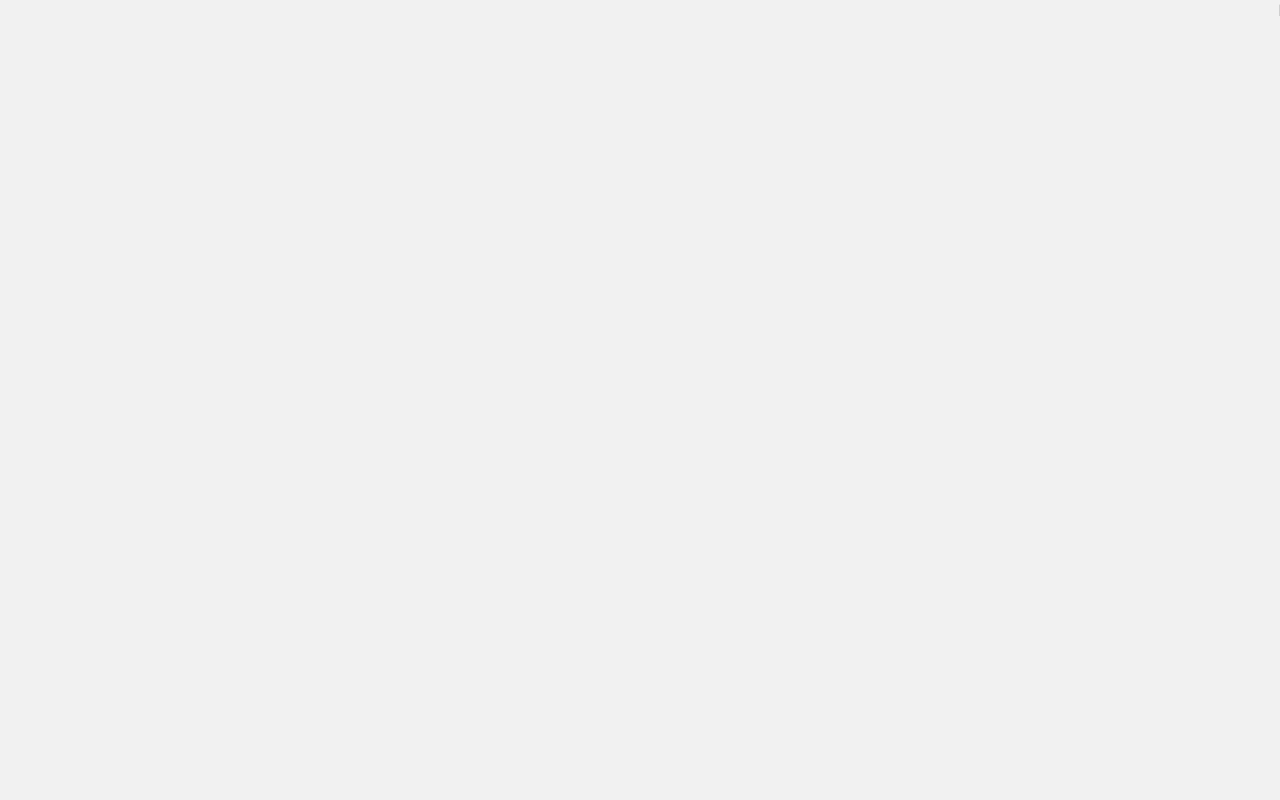
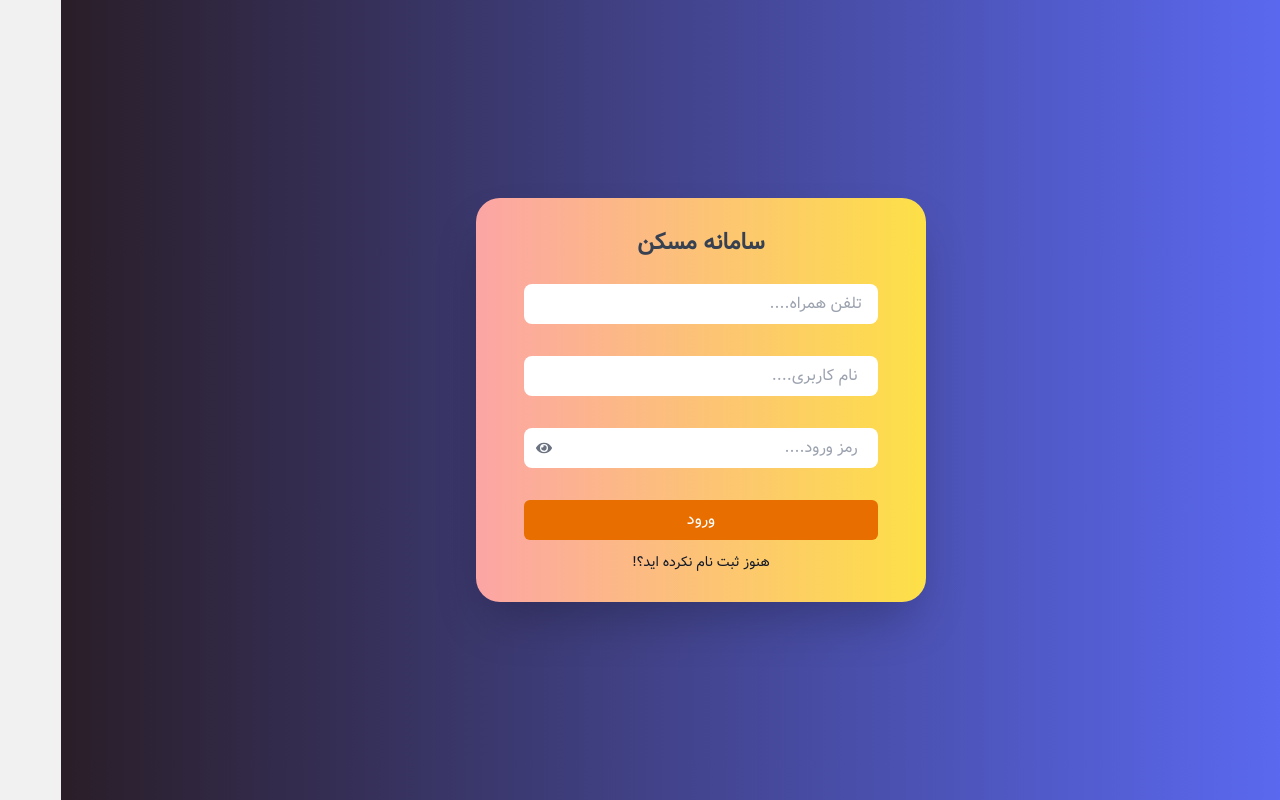
Before and after one commit to chery1392/FrontEnd, a React (Vite) app: page /register in a window 1280 px wide. Built offline with nearby package versions, Linux system fonts and the light colour scheme.

Commit message:
completed Register Styles

```diff
--- a/src/pages/LoginPage.jsx
+++ b/src/pages/LoginPage.jsx
@@ -1,10 +1,10 @@
-import React, { useState, useEffect } from "react";
+import React, { useState } from "react";
 
 import toast from "react-hot-toast";
 import { FaEye, FaEyeSlash } from "react-icons/fa";
 import { useNavigate } from "react-router-dom";
-import { checkUsernameExistence, login } from "../services/auth";
-import api from "../configs/api";
+import { checkUsernameExistence } from "../services/auth";
+
 
 const LoginPage = () => {
   const [username, setUsername] = useState("");
@@ -12,12 +12,6 @@ const LoginPage = () => {
   const [showPassword, setShowPassword] = useState(false);
 
   const navigate = useNavigate();
-
-  let forgetHandler = (e) => {
-    e.preventDefault();
-  };
-
-  useEffect(() => {}, []);
 
   const submitHandler = async (e) => {
     e.preventDefault();
--- a/src/pages/Register.jsx
+++ b/src/pages/Register.jsx
@@ -1,11 +1,108 @@
-import React from 'react';
+import React, { useState, useEffect } from "react";
+
+import toast from "react-hot-toast";
+import { FaEye, FaEyeSlash } from "react-icons/fa";
+import { useNavigate } from "react-router-dom";
+import { checkUsernameExistence, login } from "../services/auth";
+import api from "../configs/api";
 
 const Register = () => {
-    return (
+  const [username, setUsername] = useState("");
+  const [password, setPassword] = useState("");
+  const [phoneNumber, setPhoneNumber] = useState("");
+  const [showPassword, setShowPassword] = useState(false);
+
+  const navigate = useNavigate();
+
+  let forgetHandler = (e) => {
+    e.preventDefault();
+  };
+
+  useEffect(() => {}, []);
+
+  const submitHandler = async (e) => {
+    e.preventDefault();
+
+    if (username.trim().length === 0) {
+      toast.error("نام کاربری را وارد کنید");
+      return;
+    }
+    if (password.trim().length === 0) {
+      toast.error("رمزعبور را وارد کنید");
+      return;
+    }
+
+    await checkUsernameExistence(username, password, navigate);
+  };
+
+  const handleTogglePasswordVisibility = () => {
+    setShowPassword(!showPassword);
+  };
+  return (
+    <div className=" flex items-center justify-center h-screen  bg-gradient">
+      <form
+        onSubmit={submitHandler}
+        action=""
+        className="container mx-auto flex flex-col bg-gradient-to-r from-red-300 to-yellow-300   m-auto px-4 md:px-8 lg:px-12 xl:px-15 py-7  max-w-[450px] rounded-3xl  text-gray-700  shadow-2xl "
+      >
+        <h1 className="text-[23px] text-center mb-2 font-bold">سامانه مسکن</h1>
+        <input
+          type="number"
+          id="phoneNumber"
+          name="phoneNumber"
+          value={phoneNumber}
+          onChange={(e) => setPhoneNumber(e.target.value)}
+          className="w-full py-2 px-4 border-0 rounded-lg my-4 outline-none focus:outline-none focus:ring-2 focus:ring-[#e86e0080]"
+          placeholder="تلفن همراه...."
+        />
+        <input
+          type="text"
+          id="username"
+          name="username"
+          value={username}
+          onChange={(e) => setUsername(e.target.value)}
+          className="w-full py-2 px-4 border-0 rounded-lg my-4 outline-none focus:outline-none focus:ring-2 focus:ring-[#e86e0080]"
+          placeholder=" نام کاربری...."
+        />
         <div>
-            Register
+          <div className="relative  ">
+            <button
+              type="button"
+              onClick={handleTogglePasswordVisibility}
+              className="absolute top-0 left-0 h-full px-3 flex items-center text-gray-500"
+            >
+              {showPassword ? <FaEyeSlash /> : <FaEye />}
+            </button>
+            <input
+              type={showPassword ? "text" : "password"}
+              id="password"
+              name="password"
+              value={password}
+              onChange={(e) => setPassword(e.target.value)}
+              className="w-full py-2 px-4 border-0 rounded-lg my-4 outline-none focus:outline-none focus:ring-2 focus:ring-[#e86e0080]"
+              placeholder=" رمز ورود...."
+            />
+          </div>
         </div>
-    );
+
+        <button
+          type="submit"
+          className="before:w-full bg-[#E86E00]  text-white py-2 rounded-md transition duration-300  text-base border-0 outline-0 p-1 cursor-pointer mt-4"
+        >
+          ورود
+        </button>
+        <div>
+          <button
+            type="button"
+            onClick={() => navigate("/register")}
+            className=" text-gray-900  transition duration-300 text-sm mt-3  w-full"
+          >
+            هنوز ثبت نام نکرده اید؟!
+          </button>
+        </div>
+      </form>
+    </div>
+  );
 };
 
 export default Register;
--- a/src/services/auth.js
+++ b/src/services/auth.js
@@ -1,6 +1,5 @@
 import toast from "react-hot-toast";
 import api from "./../configs/api";
-import { useNavigate } from "react-router-dom";
 
 const login = async (username, password) => {
   try {
```
